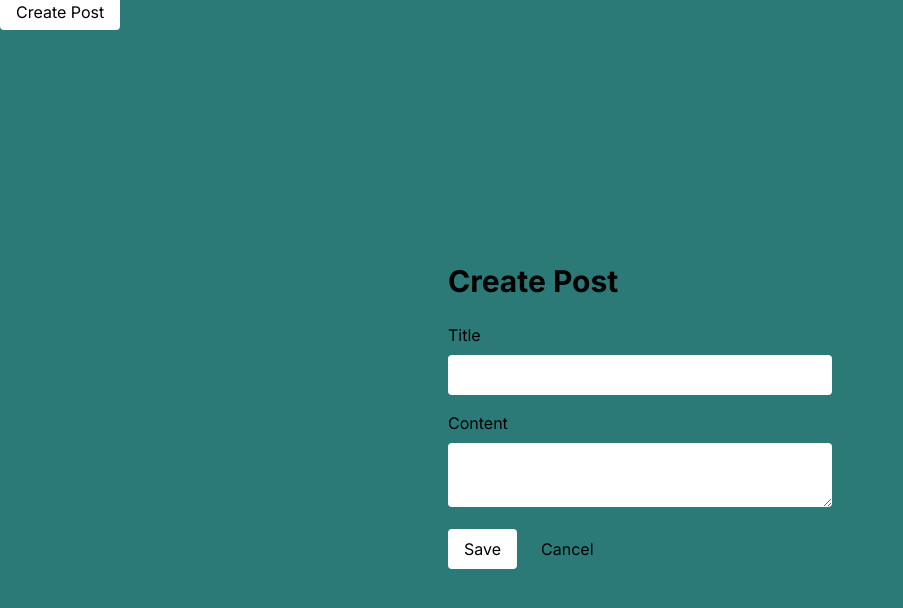
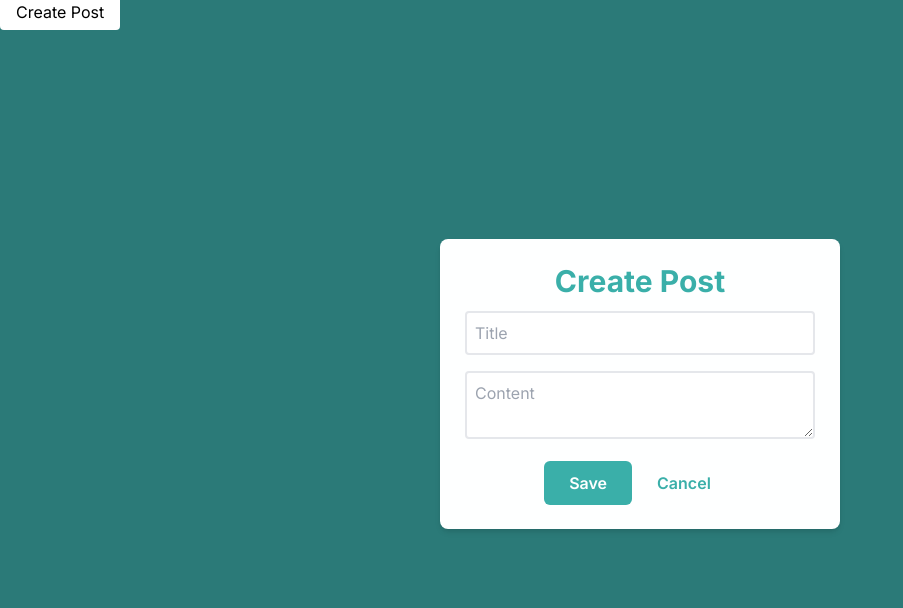
Before and after one commit to aieest/NextJS-Crud-Template, a Next.js app: page /posts/create in a window 1280 px wide. Shown: the top 608 px of the page, without its empty margins (0-903 px from the left). Built offline with nearby package versions, Linux system fonts and the light colour scheme.

Commit message:
Styled post form, create and edit

```diff
--- a/src/app/globals.css
+++ b/src/app/globals.css
@@ -17,9 +17,11 @@
 
 body {
   background-color: var(--background);
+  height: 100vh;
 }
 
 main {
+  height: 90%;
   display: flex;
   flex-direction: column;
   justify-content: center;
@@ -35,3 +37,67 @@ section.post-card {
 .post-button {
   transition: color 0.3s ease;
 }
+
+.post-button:hover {
+  color: var(--accent);
+}
+
+
+/***** Post Form Section *****/
+
+.post-form-div {
+  margin: auto;
+  width: 400px;
+  background: var(--card-bg);
+  display: flex;
+  flex-direction: column;
+  justify-content: center;
+  align-items: center;
+}
+
+.post-form-header {
+  color: var(--accent);
+}
+
+.post-form-input {
+  border: 2px solid #e5e7eb;
+  width: 350px;
+  transition: border 0.3s ease;
+}
+
+.post-form-input:focus {
+  border: 2px solid var(--accent);
+  outline: none;
+}
+
+.post-form-input::placeholder {
+  transition: color 0.3 ease;
+}
+
+.post-form-input:focus::placeholder {
+  color: var(--accent);
+}
+
+.post-form-save {
+  background: var(--accent);
+  padding: 10px 25px;
+  color: var(--card-bg);
+  transition: background-color 0.3s ease;
+}
+
+.post-form-save:hover {
+  background-color: var(--background);
+}
+
+.post-form-cancel {
+  padding: 10px 25px;
+  color: var(--accent);
+  transition: color 0.3s ease;
+}
+
+.post-form-cancel:hover {
+  color: #f94343;
+}
+
+
+/***** End Section *****/
--- a/src/app/page.tsx
+++ b/src/app/page.tsx
@@ -28,10 +28,10 @@ export default async function Home() {
                                 </div>
                             </div>
                             <div className="p-3 flex space-x-2">
-                                <Link href={`/posts/${post.id}`} className="post-button text-gray-600 hover:text-blue-600">
+                                <Link href={`/posts/${post.id}`} className="post-button text-gray-600">
                                     <EyeIcon className="h-6 w-6" />
                                 </Link>
-                                <Link href={`/posts/${post.id}/edit`} className="post-button text-gray-600 hover:text-blue-600">
+                                <Link href={`/posts/${post.id}/edit`} className="post-button text-gray-600">
                                     <PencilAltIcon className="h-6 w-6" />
                                 </Link>
                                 <PostDelete id={post.id} />
--- a/src/app/posts/[id]/edit/page.tsx
+++ b/src/app/posts/[id]/edit/page.tsx
@@ -17,10 +17,10 @@ export default async function PostsEdit({ params }: PostsEditProps) {
     const updateAction = updatePost.bind(null, id)
 
     return (
-        <main className="flex min-h-screen flex-col items-start p-24">
-            <div className="mb-32 text-center lg:max-w-5xl lg:w-full lg:mb-0 lg:grid-cols-4 lg:text-left">
+        <>
+            <div className="post-form-div text-center p-4 shadow-md rounded-lg">
                 <PostForm formAction={updateAction} initialData={{ title: post?.title ?? '', content: post?.content ?? '' }} />
             </div>
-        </main>
+        </>
     );
 }
--- a/src/app/posts/create/page.tsx
+++ b/src/app/posts/create/page.tsx
@@ -3,10 +3,10 @@ import PostForm from "@/components/post-form";
 
 export default function PostsCreate() {
     return (
-        <main className="flex min-h-screen flex-col items-start p-24">
-            <div className="mb-32 text-center lg:max-w-5xl lg:w-full lg:mb-0 lg:grid-cols-4 lg:text-left">
+        <>
+            <div className="post-form-div text-center p-6 shadow-md rounded-lg">
                 <PostForm formAction={createPost} initialData={{ title: '', content: '' }} />
             </div>
-        </main>
+        </>
     );
 }
--- a/src/components/post-form.tsx
+++ b/src/components/post-form.tsx
@@ -27,12 +27,10 @@ export default function PostForm({ formAction, initialData }: PostFormProps) {
     })
 
     return <>
-        <h1 className="text-3xl font-bold mb-6">{initialData.title ? 'Update' : 'Create'} Post</h1>
+        <h1 className="post-form-header text-3xl font-bold mb-3">{initialData.title ? 'Update' : 'Create'} Post</h1>
         <form action={action}>
-            <div className="w-96">
                 <div className="mb-4">
-                    <label htmlFor="title" className="block mb-2">Title</label>
-                    <input type="text" id="title" name="title" defaultValue={initialData.title} className="rounded p-2 w-full" />
+                    <input type="text" id="title" name="title" defaultValue={initialData.title} className="rounded p-2 post-form-input" placeholder="Title"/>
                     {
                         formState.errors.title
                         && <div className="text-red-500">
@@ -41,8 +39,7 @@ export default function PostForm({ formAction, initialData }: PostFormProps) {
                     }
                 </div>
                 <div className="mb-4">
-                    <label htmlFor="content" className="block mb-2">Content</label>
-                    <textarea id="content" name="content" defaultValue={initialData.content} className="rounded p-2 w-full"></textarea>
+                    <textarea id="content" name="content" defaultValue={initialData.content} className="rounded p-2 post-form-input" placeholder="Content"></textarea>
                     {
                         formState.errors.content
                         && <div className="text-red-500">
@@ -50,11 +47,10 @@ export default function PostForm({ formAction, initialData }: PostFormProps) {
                         </div>
                     }
                 </div>
-                <div className="mb-4">
-                    <button type="submit" className="bg-white px-4 py-2 rounded mr-2">Save</button>
-                    <Link href="/" className="bg-transparent px-4 py-2 rounded">Cancel</Link>
+                <div className="post-form-button-div">
+                    <button type="submit" className="post-form-save font-semibold rounded-md">Save</button>
+                    <Link href="/" className="post-form-cancel font-semibold">Cancel</Link>
                 </div>
-            </div>
         </form>
     </>
 }
```
